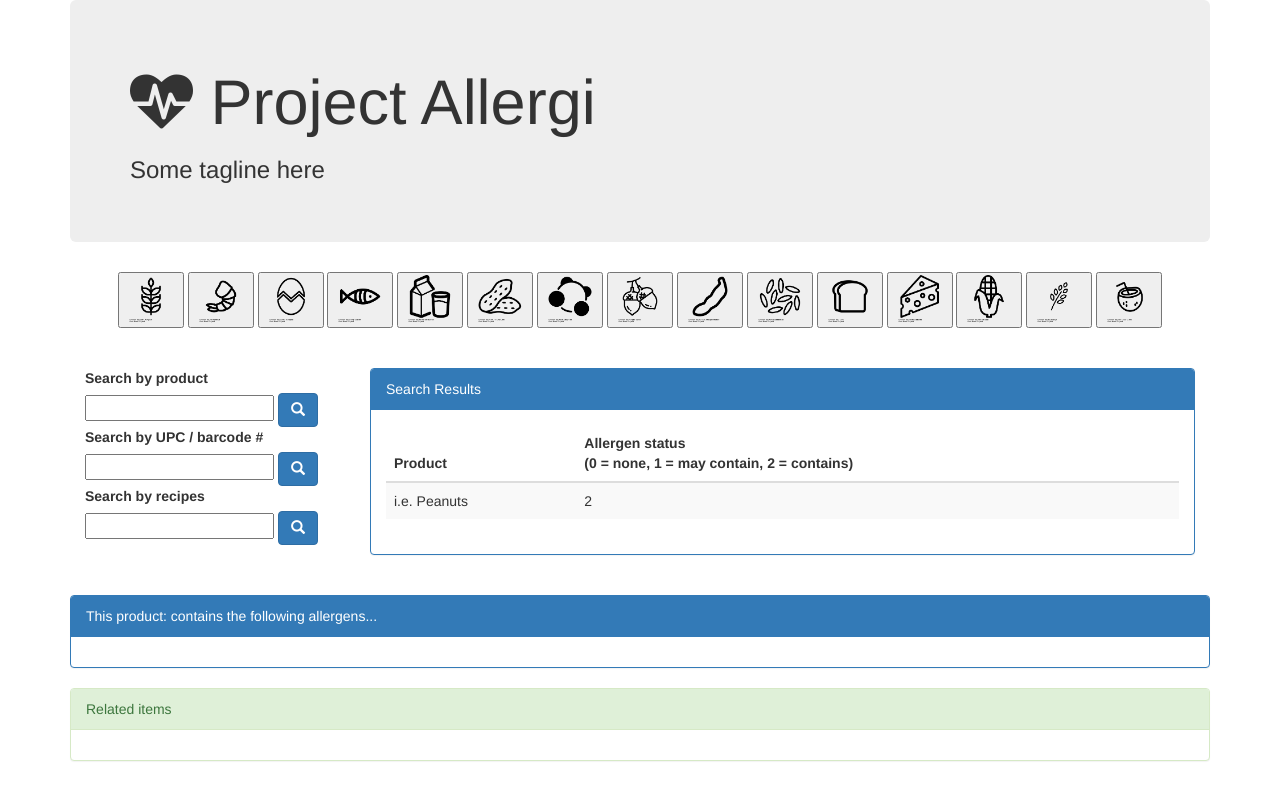
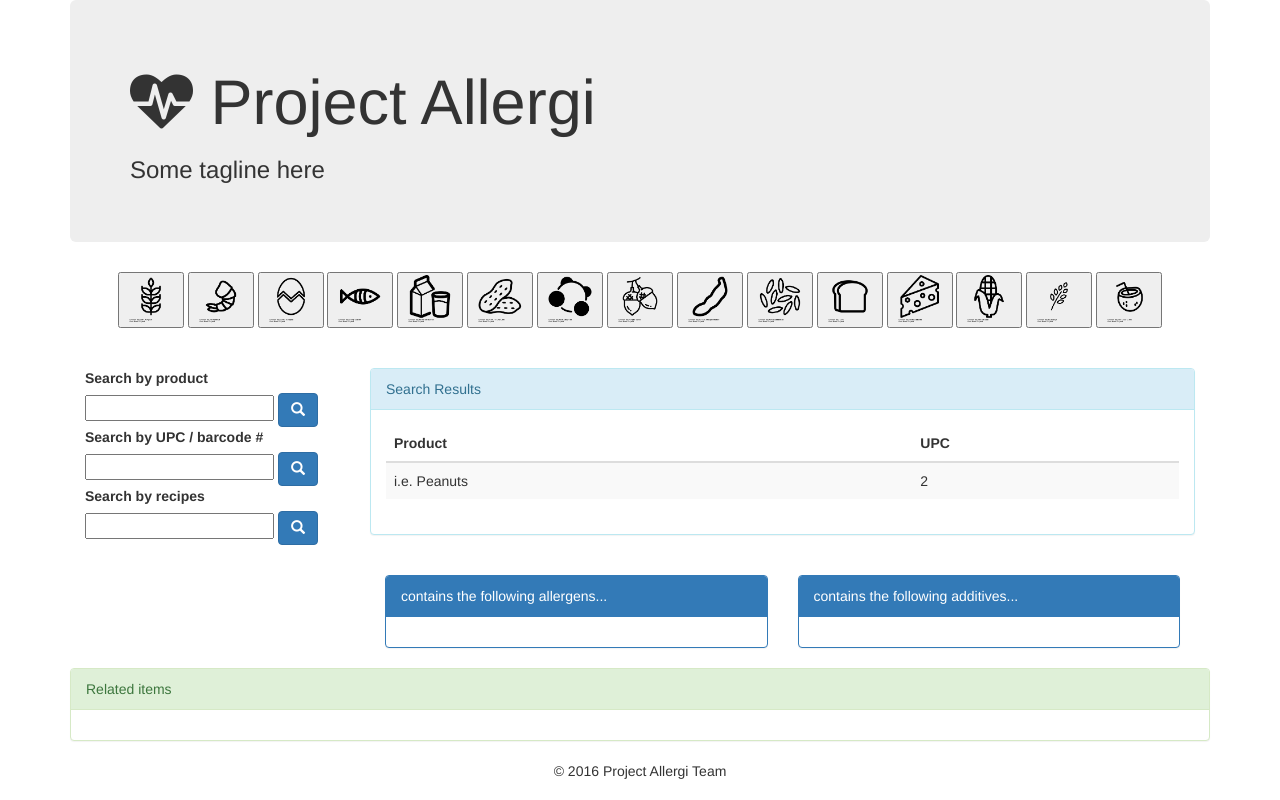
Before and after one commit to tanysaur/ClassProject1, a PHP site: page / in a window 1280 px wide. Run offline with PHP 8.4, Linux system fonts and the light colour scheme; some libraries are stand-ins or nearby versions; some web fonts are replaced.

Commit message:
Added additives column and footer

```diff
--- a/app.js
+++ b/app.js
@@ -20,10 +20,20 @@
   var labelURL = '';
   var sid = '';
 
+  //Step 1: add your allergen
+
+
+  //Toggles button
+  $(".allergen-icons-button").on("click", function(){
+      $(this).toggleClass('selected');
+  })
+
   //Click event for searching products
-  $(document).on("click", "#add-product", function() {
+  $(document).on("click", "#add-product", function() { // ---scrollTo
     searchInput = $("#productInput").val().trim();
     searchURL = "http://cors-anywhere.herokuapp.com/http://api.foodessentials.com/searchprods?q=" + searchInput + "&sid=" + "ad257332-9bf5-4866-997c-9847dbd29f07" + "&n=20&s=0&f=json&api_key=" + labelAPIkey;
+
+    //Function that calls allergens selected
 
     // Code for handling the push
     database.ref().push({
@@ -49,7 +59,11 @@
   // Click event when searching by UPC
   $(document).on("click", "#add-upc", function(){
     upcInput = $("#upcInput").val().trim();
+    // $("#search-results").addClass("displayOff");
     upcURL = "http://cors-anywhere.herokuapp.com/http://api.foodessentials.com/label?u=" + upcInput + "&sid=" + "3bf8bb6f-99d8-42f6-a422-3a8c37a10de8" + "&appid=demoApp_01&f=json" + "&api_key=" + labelAPIkey;
+
+    //Function that calls allergens selected
+
     database.ref().push({
       upcInput: upcInput
     });
@@ -61,13 +75,14 @@
     }).done(function(upcresponse) {
 
       //Show results of all allergens active in the product's ingredient
-      $("#new-UPCinput").empty();
-      $("#thisProduct").empty();
-      $("#thisProduct").append(upcresponse.product_name + " (" + upcInput + ")");
+      $("#new-UPCInput-Allergen").empty();
+      $("#new-UPCInput-Additive").empty();
+      $(".thisProduct").empty();
+      $(".thisProduct").append(upcresponse.product_name + " (" + upcInput + ")");
       for(i = 0; i < 15; i++){
         if (upcresponse.allergens[i].allergen_value >= 1){
-          $("#new-UPCinput").append(
-          "<div class='col-md-12'><strong>" + upcresponse.allergens[i].allergen_name + "</strong><br>"  + "Allergen value: "
+          $("#new-UPCInput-Allergen").append(
+          "<div><strong>" + upcresponse.allergens[i].allergen_name + "</strong><br>"  + "Allergen value: "
           + upcresponse.allergens[i].allergen_value + "<br>" + " <span class='redIngredients'>Red: " + upcresponse.allergens[i].allergen_red_ingredients
           + "<br>" +  " <span class='yellowIngredients'>Yellow: " + upcresponse.allergens[i].allergen_yellow_ingredients + "<br><br>");
 
@@ -77,7 +92,18 @@
           //   $("#" + upcresponse.allergens[i].allergen_name + "Icon").removeClass("displayOff");
           // }
         }
+
       }
+
+      for(i = 0; i <21; i++){
+        if (upcresponse.additives[i].additive_value >= 1){
+          $("#new-UPCInput-Additive").append(
+          "<div><strong>" + upcresponse.additives[i].additive_name + "</strong><br>"  + "Additive value: "
+          + upcresponse.additives[i].additive_value + "<br>" + " <span class='redIngredients'>Red: " + upcresponse.additives[i].additive_red_ingredients
+          + "<br>" +  " <span class='yellowIngredients'>Yellow: " + upcresponse.additives[i].additive_yellow_ingredients + "<br><br>");
+        }
+      }
+
       relatedItems(upcresponse.product_name);
     })
 
@@ -102,6 +128,7 @@
     })
   }
 
+
   //Displays allegen value, red and yellow of a UPC
   // // function displayResults(x){
   //    $("#new-input").empty();
--- a/index.html
+++ b/index.html
@@ -81,21 +81,28 @@
 	<div class="container">
 		<div class="col-md-3">
 
+			<!-- <form> -->
 				<label for="productInput">Search by product</label><br>
 				<input id="productInput" type="text" name="productInput"/>
 				<button class="btn btn-primary" id="add-product" type="submit"><i class="glyphicon glyphicon-search"></i></button><br>
+			<!-- </form> -->
 
+			<!-- <form> -->
 				<label for="upcInput">Search by UPC / barcode #</label><br>
 				<input id="upcInput" type="text" name="upcInput"/>
 				<button class="btn btn-primary" id="add-upc" type="submit"><i class="glyphicon glyphicon-search"></i></button><br>
+			<!-- </form> -->
 
+			<!-- <form> -->
 				<label for="recipeInput">Search by recipes</label><br>
 				<input id="recipeInput" type="text" name="recipeInput"/>
 				<button class="btn btn-primary" id="add-recipe" type="submit"><i class="glyphicon glyphicon-search"></i></button>
+			<!-- </form> -->
+
 		</div>
 		<div class="col-md-9">
 		<!-- <div id="buttons-appear-here">THIS IS THE BAR</div><br><br> -->
-			<div class="panel panel-primary">
+			<div id="search-results" class="panel panel-info">
 				<div class="panel-heading">Search Results</div>
 					<div class="panel-body">
 						<div class="table-responsive">
@@ -105,7 +112,7 @@
 										<th>Product</th>
 										<!-- We can change this so it is color-based (red, yellow, green) -->
 										<!-- <th>UPC</th> -->
-										<th>Allergen status <br>(0 = none, 1 = may contain, 2 = contains)</th>
+										<th>UPC</th>
 									</tr>
 								</thead>
 								<tbody id="new-input">
@@ -122,12 +129,18 @@
 		</div>
 	<br>
 	<div class="container">
+		<div class="col-md-3">
+			<!-- empty space -->
+		</div>
+
+		<div class="col-md-9">
+			<div class="col-md-6">
 				<div class="panel panel-primary">
 				<div class="panel-heading">
-				This product: <span id="thisProduct"> </span> contains the following allergens...
+					<span class="thisProduct"> </span> contains the following allergens...
 				</div>
 				<div class="panel-body">
-				<div id="new-UPCinput"></div>
+					<div id="new-UPCInput-Allergen"></div>
 					<div>
 						<img id="CerealsIcon" class="allergen-icons displayOff" data-allergenName="Cereals" src="assets/images/cereals.png"/>
 					</div>
@@ -175,6 +188,19 @@
 					</div>
 				</div>
 				</div>
+			</div>
+			<div class="col-md-6">
+				<div class="panel panel-primary">
+					<div class="panel-heading">
+						<span class="thisProduct"> </span>  contains the following additives...
+					</div>
+					<div class="panel-body">
+						<div id="new-UPCInput-Additive"></div>
+
+					</div>
+				</div>
+			</div>
+		</div>
 
 	</div>
 
@@ -182,10 +208,14 @@
 		<div class="panel panel-success">
 			<div  class="panel-heading">Related items</div>
 				<div id="relatedItems" class="panel-body text-center">
-
+				</div>
+		</div>
 	</div>
 
-		</div>
+	<footer class="footer-copyright blue lighten-1 row center">
+  		<div class="container text-center">&copy; 2016 Project Allergi Team</div>
+	</footer>
+
 	</div>
 
 	</div>
--- a/style.css
+++ b/style.css
@@ -9,7 +9,7 @@
 	border: 1px solid red;
 }
 
-.allergen-icons-button:hover {
+.allergen-icons-button.selected {
 	background-color: #e00;
 }
 
```
Lines whose indentation alone changed are shown as unchanged.
